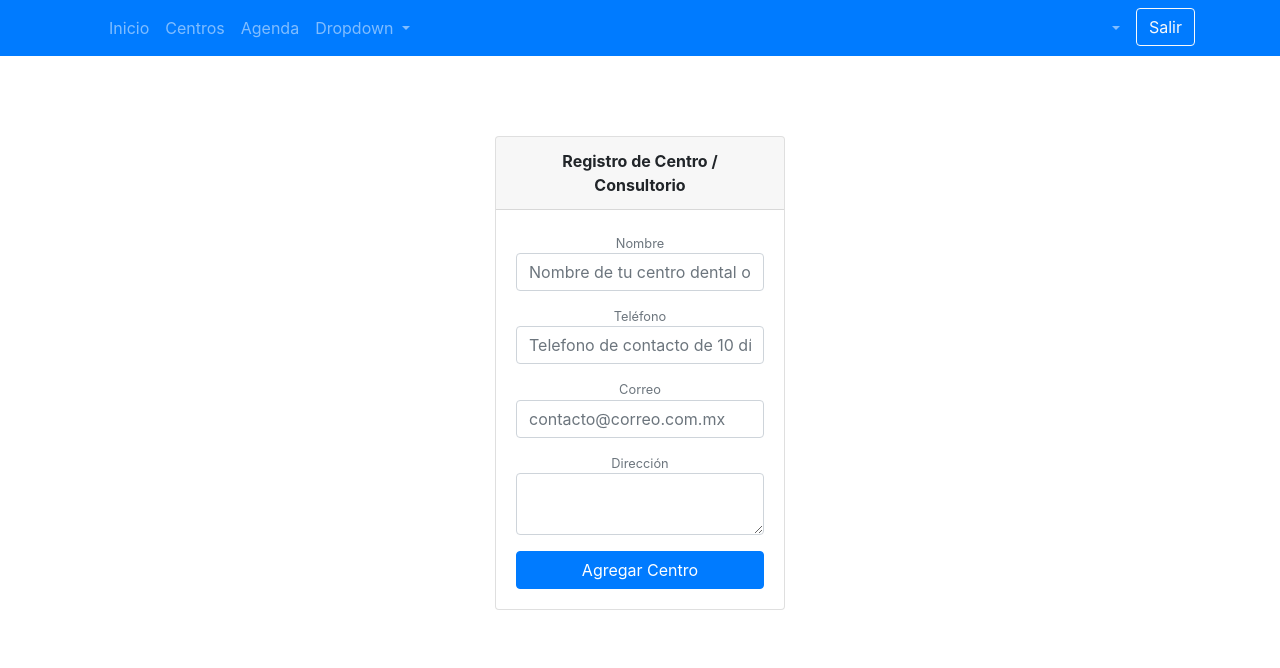
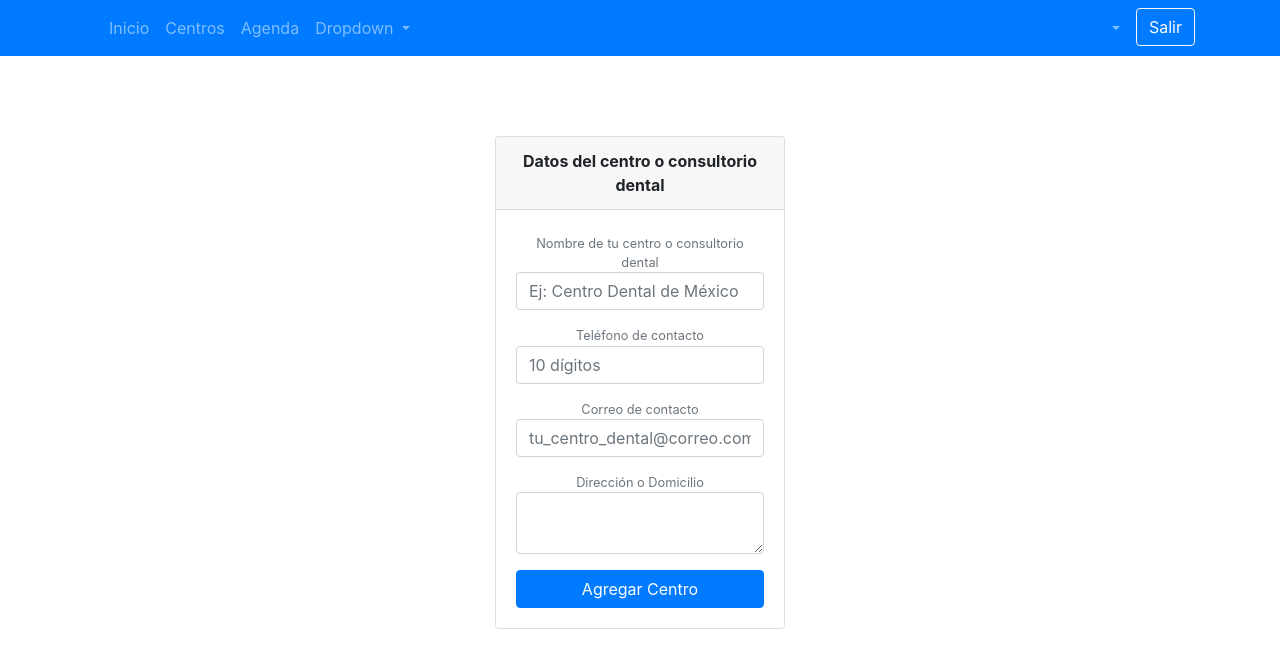
Before and after one commit to atenoc/D3N74LAPP-CL13N7-1.0.0, an Angular app: page /centro-form in a window 1280 px wide. Shown: the top 668 px of the page. Built offline with nearby package versions, Linux system fonts and the light colour scheme; sample sign-in values are in the browser's storage.

Commit message:
Se valida agregar centro para nuevo usuario

```diff
--- a/src/app/components/centros/centro-form/centro-form.component.html
+++ b/src/app/components/centros/centro-form/centro-form.component.html
@@ -2,26 +2,26 @@
 
     <div class="card">
 
-        <div class="card-header"><strong>Registro de Centro / Consultorio </strong></div>
+        <div class="card-header"><strong>Datos del centro o consultorio dental</strong></div>
         <div class="card-body">
 
             <form (submit)="crearCentro()">
 
                 <div class="form-group">
-                    <small class="form-text text-muted">Nombre</small>
-                    <input type="text" [(ngModel)]="centro.nombre" class="form-control" name="nombre" placeholder="Nombre de tu centro dental o consultorio">
+                    <small class="form-text text-muted">Nombre de tu centro o consultorio dental</small>
+                    <input type="text" [(ngModel)]="centro.nombre" class="form-control" name="nombre" placeholder="Ej: Centro Dental de México" maxlength="40">
                 </div>
                 <div class="form-group">
-                    <small class="form-text text-muted">Teléfono</small>
-                    <input type="text" [(ngModel)]="centro.telefono" class="form-control" name="telefono" placeholder="Telefono de contacto de 10 dígitos">
+                    <small class="form-text text-muted">Teléfono de contacto</small>
+                    <input type="text" [(ngModel)]="centro.telefono" class="form-control" name="telefono" placeholder="10 dígitos" maxlength="10">
                 </div>
                 <div class="form-group">
-                    <small class="form-text text-muted">Correo</small>
-                    <input type="email" [(ngModel)]="centro.correo" class="form-control" name="correo" placeholder="contacto@correo.com.mx">
+                    <small class="form-text text-muted">Correo de contacto</small>
+                    <input type="email" [(ngModel)]="centro.correo" class="form-control" name="correo" placeholder="tu_centro_dental@correo.com.mx" maxlength="30">
                 </div>
                 <div class="form-group">
-                    <small class="form-text text-muted">Dirección</small>
-                    <textarea [(ngModel)]="centro.direccion" name="direccion" class="form-control" rows="2"></textarea>
+                    <small class="form-text text-muted">Dirección o Domicilio</small>
+                    <textarea [(ngModel)]="centro.direccion" name="direccion" class="form-control" rows="2" maxlength="130"></textarea>
                 </div>
 
                 <button type="submit" class="btn btn-primary btn-block">Agregar Centro</button>
--- a/src/app/components/centros/centro-form/centro-form.component.ts
+++ b/src/app/components/centros/centro-form/centro-form.component.ts
@@ -27,7 +27,7 @@ export class CentroFormComponent implements OnInit {
     .subscribe(
       res => {
         console.log("Centro creado")
-        this.router.navigate(['/centros'])
+        this.router.navigate(['/perfil'])
       },
       err => console.log(err)
     )
--- a/src/app/components/perfil/perfil.component.html
+++ b/src/app/components/perfil/perfil.component.html
@@ -8,19 +8,19 @@
             </div>
             <ng-template #content_usuario>
                 <div class="card">
-                    <div class="card-header"> <strong>Perfil </strong> </div>
+                    <div class="card-header"> <strong>Información de usuario </strong> </div>
                     <div class="card-body" >
 
                         <div class="form-group">
                             <small class="form-text text-muted">Correo</small>
-                            <label>{{ usuario.correo }}</label>
+                            <label class="text-primary">{{ usuario.correo }}</label>
                         </div>
                         <div class="form-group">
                             <small class="form-text text-muted">Rol</small>
                             <label>{{ usuario.rol }}</label>
                         </div>
                         <div class="form-group">
-                            <small class="form-text text-muted">Fecha de creación</small>
+                            <small class="form-text text-muted">Fecha y hora de creación</small>
                             <label>{{ usuario.fecha_creacion }}</label>
                         </div>
                     </div>
@@ -29,15 +29,20 @@
         </div>
         <div class="col-sm">
             <div *ngIf="!centro; else content_centro">
-                <h5>Cargando datos de tu centro dental...</h5>
+                <label>Sin información del centro dental</label>
             </div>
             <ng-template #content_centro>
+                <div *ngIf="idCentro==0; else datos_centro" class="text-center">
+                    <button class="btn btn-outline-primary my-2 my-sm-0" routerLink="/centro-form">Registra tu centro dental</button>
+                </div>
+                <ng-template #datos_centro>
+
                     <div class="card">
-                    <div class="card-header"> <strong>Tu Centro Dental </strong> </div>
+                        <div class="card-header"> <strong>Información del centro dental </strong> </div>
                         <div class="card-body" >
                             <div class="form-group">
-                            <small class="form-text text-muted">Nombre</small>
-                            <label>{{ centro.nombre }}</label>
+                                <small class="form-text text-muted">Nombre del centro / consultorio</small>
+                                <label class="text-primary">{{ centro.nombre }}</label>
                             </div>
                             <div class="form-group">
                                 <small class="form-text text-muted">Teléfono</small>
@@ -52,11 +57,13 @@
                                 <label>{{ centro.direccion }}</label>
                             </div>
                             <div class="form-group">
-                            <small class="form-text text-muted">Fecha de Creación</small>
+                                <small class="form-text text-muted">Fecha y hora de creación</small>
                                 <label>{{ centro.fecha_creacion }}</label>
                             </div>
                         </div>
                     </div>
+                </ng-template>
+
             </ng-template>
         </div>
 
--- a/src/app/components/perfil/perfil.component.ts
+++ b/src/app/components/perfil/perfil.component.ts
@@ -14,6 +14,7 @@ export class PerfilComponent implements OnInit {
 
   usuario: Usuario
   centro: Centro
+  idCentro:string
 
   constructor(private authService:AuthService, private centroService:CentroService) {}
 
@@ -27,6 +28,8 @@ export class PerfilComponent implements OnInit {
         this.centroService.getCentroByIdUser$(this.usuario.id).subscribe(
           res => {
             this.centro = res;
+            console.log("CENTRO: "+this.centro.id)
+            this.idCentro=this.centro.id;
           },
           err => console.log("error: " + err)
         )
```
Lines whose indentation alone changed are shown as unchanged.
